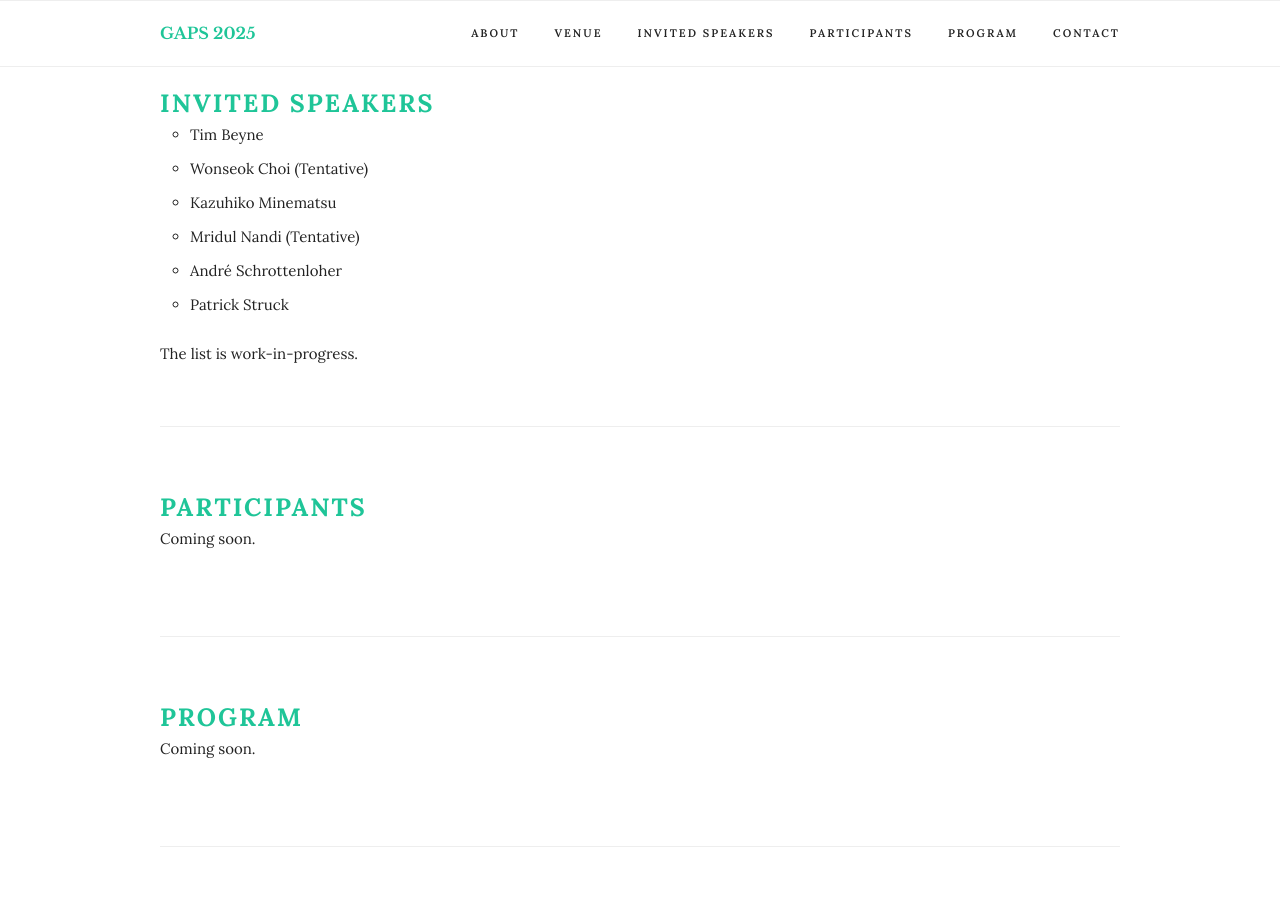
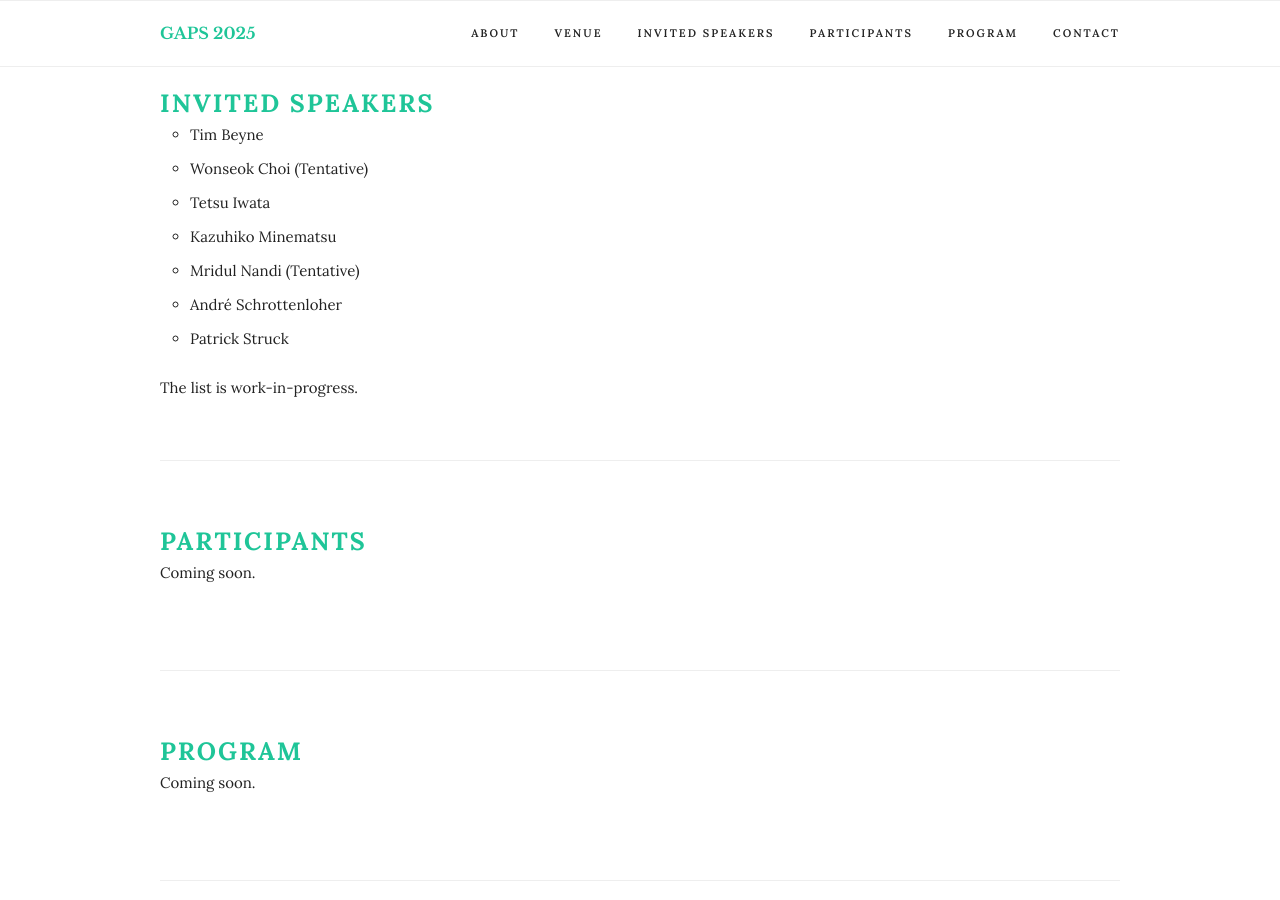
Before and after one commit to gapsworkshop/gaps2025, a Jekyll site: the page built from index.html, in a window 1280 px wide and 900 px high, scrolled down 2482 px. Built offline with Jekyll 4.4.1, drawn with Linux system fonts in a browser that asks for light colours.

Commit message:
Update speakers.html

```diff
--- a/_includes/speakers.html
+++ b/_includes/speakers.html
@@ -3,6 +3,7 @@
   <ul>
   <li>Tim Beyne</li>
   <li>Wonseok Choi (Tentative)</li>
+  <li>Tetsu Iwata</li>
   <li>Kazuhiko Minematsu</li>
   <li>Mridul Nandi (Tentative)</li>
   <li>André Schrottenloher</li>
```
